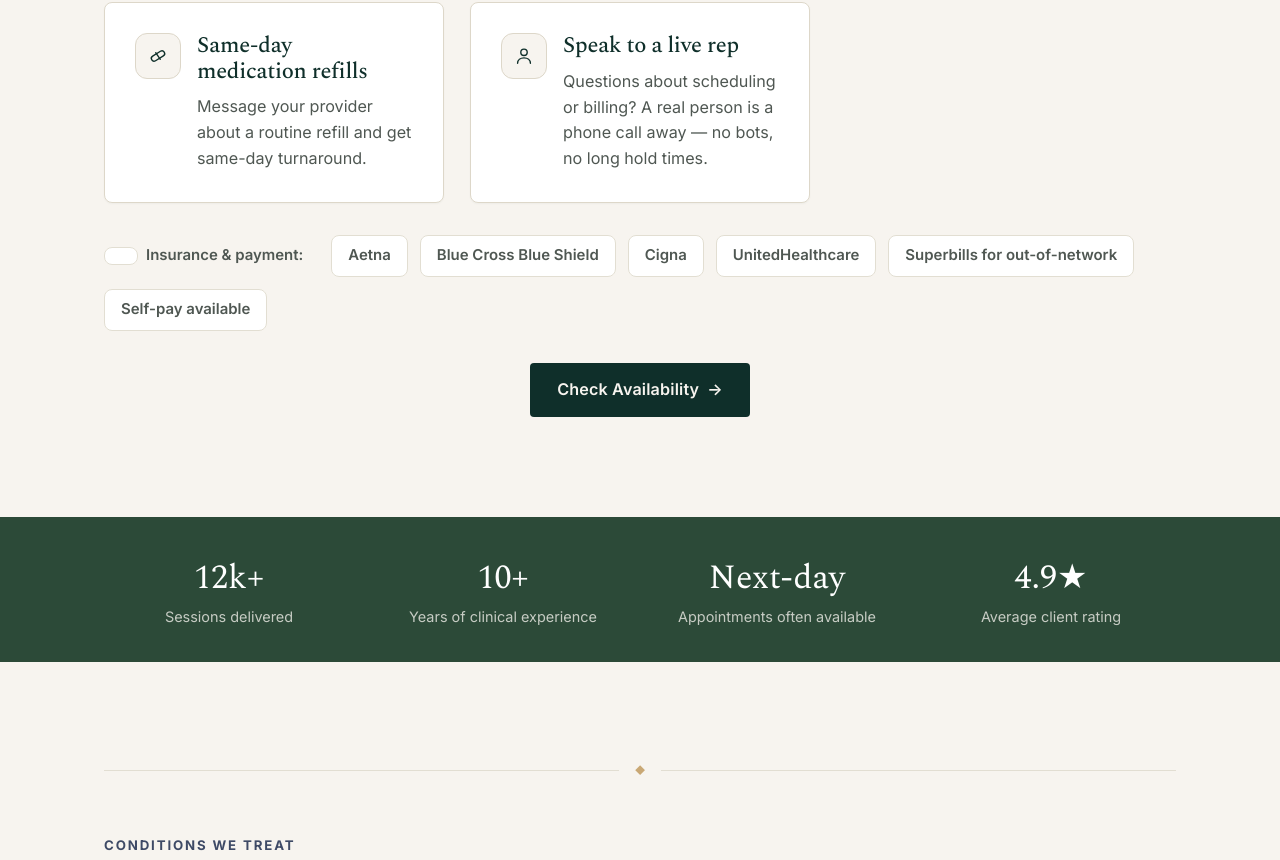
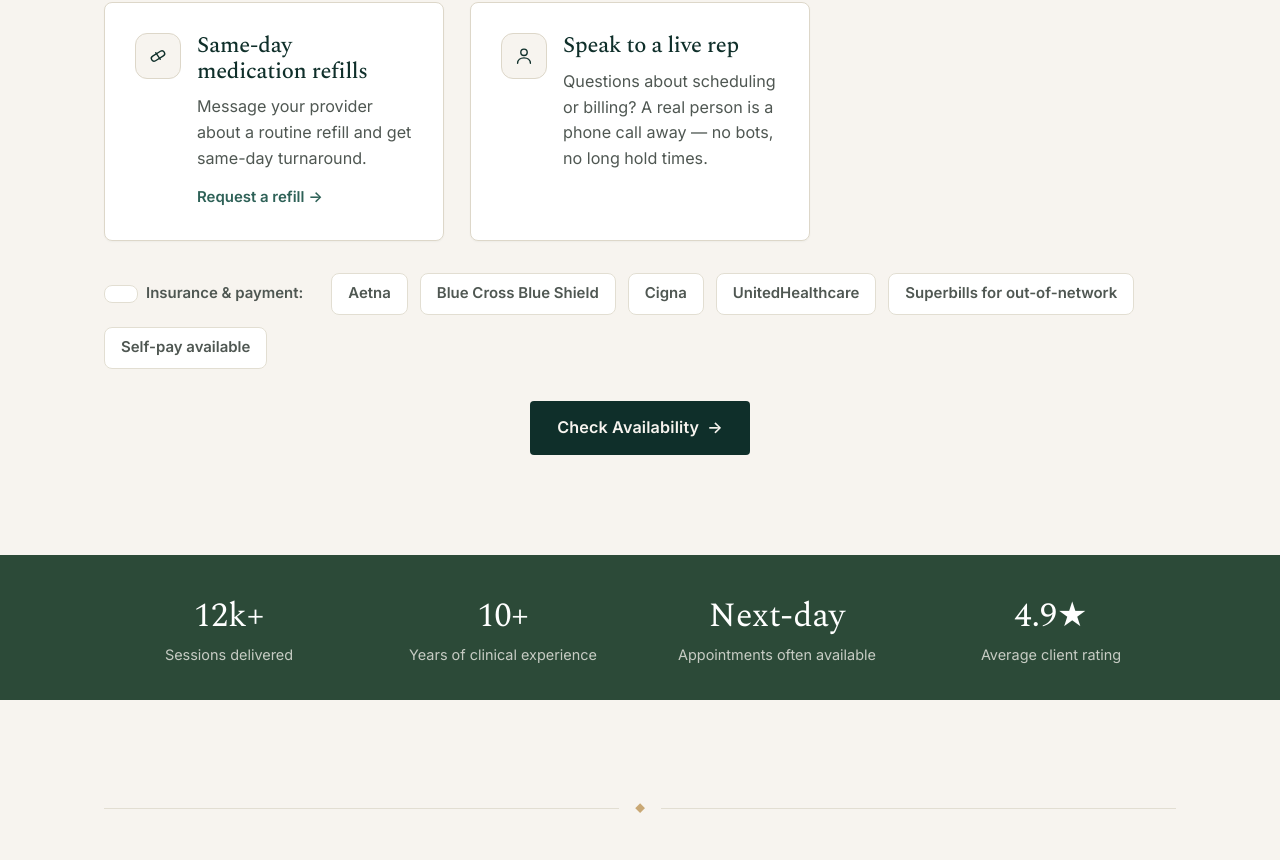
Before and after one commit to eoforidanso/emmanus, a React (Vite) app: page / in a window 1280 px wide. Shown: the part 1420-2280 px from the top of the page. Built offline with nearby package versions, Linux system fonts and the light colour scheme.

Commit message:
Add refill request link to Availability card
Links the same-day refill card through to the patient portal so
patients can act on it directly.

Co-Authored-By: Claude <noreply@anthropic.com>

```diff
--- a/src/index.css
+++ b/src/index.css
@@ -786,6 +786,20 @@ button {
   color: var(--green-600);
 }
 
+.card__link {
+  display: inline-flex;
+  align-items: center;
+  gap: 4px;
+  margin-top: 14px;
+  font-size: 0.88rem;
+  font-weight: 600;
+  color: var(--green-600);
+}
+
+.card__link:hover .btn__arrow {
+  transform: translateX(4px);
+}
+
 /* Steps */
 .steps {
   display: grid;
--- a/src/pages/Home.jsx
+++ b/src/pages/Home.jsx
@@ -1,6 +1,7 @@
 import { Link } from "react-router-dom";
 import {
   BOOKING_URL,
+  PORTAL_URL,
   SERVICES,
   STEPS,
   TESTIMONIALS,
@@ -181,6 +182,14 @@ export default function Home() {
                 <div>
                   <h3>Same-day medication refills</h3>
                   <p>Message your provider about a routine refill and get same-day turnaround.</p>
+                  <a
+                    href={PORTAL_URL}
+                    target="_blank"
+                    rel="noopener noreferrer"
+                    className="card__link"
+                  >
+                    Request a refill <span className="btn__arrow" aria-hidden="true">→</span>
+                  </a>
                 </div>
               </div>
             </Reveal>
```
